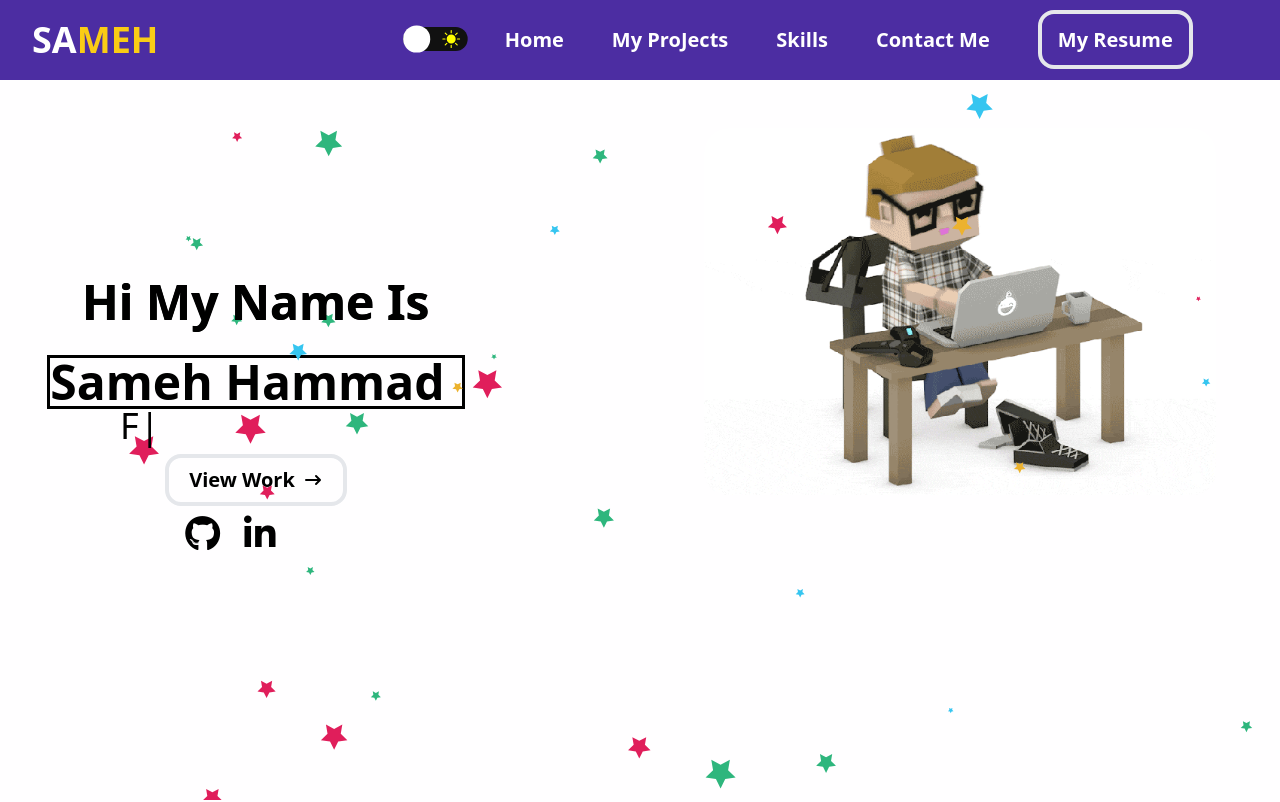
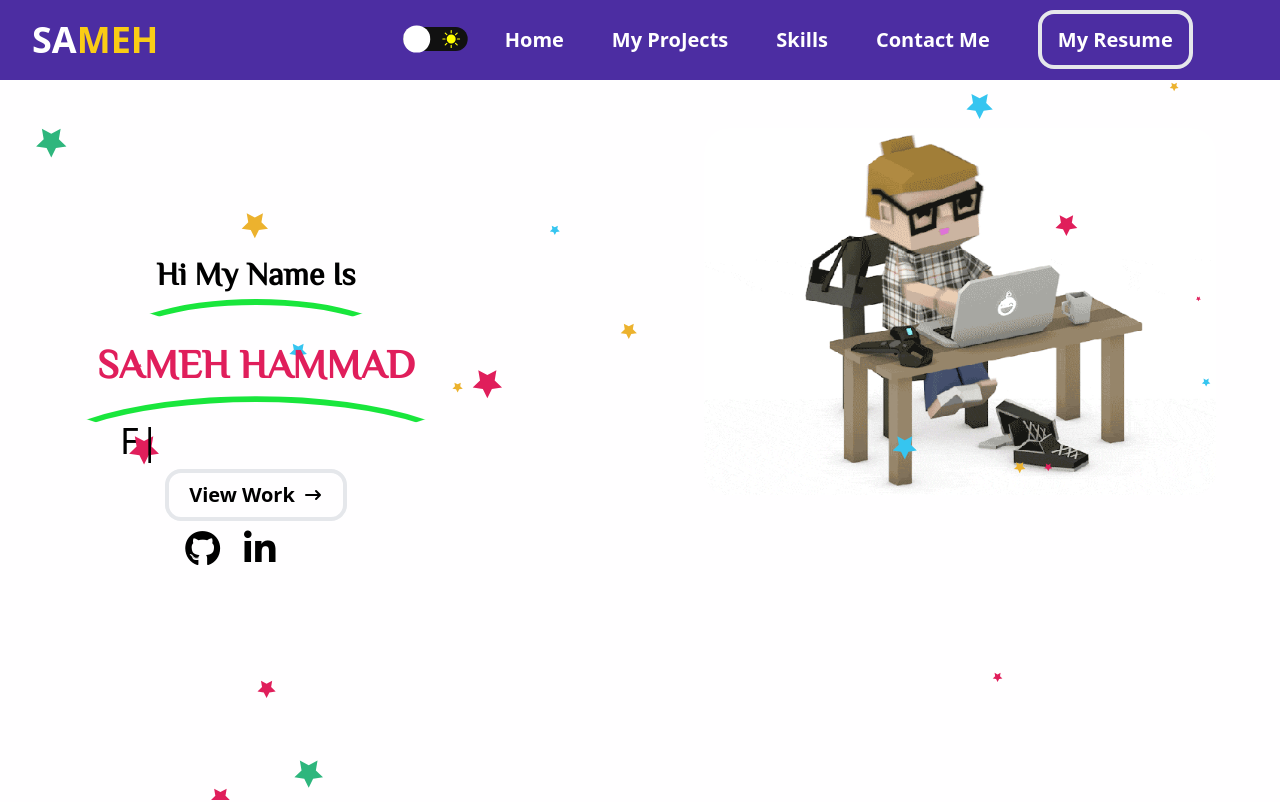
Before and after one commit to SamehHammad/portfolio, a React (Create React App) app: page / in a window 1280 px wide. Shown: the top 802 px of the page. Built offline with nearby package versions, Linux system fonts and the light colour scheme.

Commit message:
ui editing

```diff
--- a/src/App.css
+++ b/src/App.css
@@ -1,8 +1,4 @@
 
-
-:root {
-  --color: #2d2e2e;
-}
 .m-dark{
   box-shadow: rgb(22, 22, 21) 0px 30px 60px -12px,
     rgb(43, 40, 36) 0px 18px 36px -18px;
--- a/src/App.js
+++ b/src/App.js
@@ -37,7 +37,7 @@ function App() {
   const options = {
     particles: {
       number: {
-        value: 30,
+        value: 20,
         density: {
           enable: true,
           area: 800,
--- a/src/components/home/intro.css
+++ b/src/components/home/intro.css
@@ -1,51 +1,35 @@
-@import url("https://fonts.googleapis.com/css2?family=Audiowide&display=swap");
-
-body,
-html {
-  display: grid;
-  font-family: "Audiowide", cursive;
+@import url("https://fonts.googleapis.com/css2?family=Cairo&family=El+Messiri&display=swap");
+h4 span {
+  font-size: clamp(2rem, 5vmin, 15rem);
+  font-family: "Cairo", sans-serif;
+  font-family: "El Messiri", sans-serif;
 }
-p {
-  margin: auto;
+h5 span {
+  font-size: clamp(1rem, 4vmin, 10rem);
+  font-family: "Cairo", sans-serif;
+  font-family: "El Messiri", sans-serif;
 }
-
-.large {
-  font-size: 3rem;
+h4 {
   margin: 2rem;
 }
 
-.small {
-  font-size: 3rem;
+.underlined {
+  /*   background: red; */
+  position: relative;
 }
 
-.rise {
-  text-shadow: -0.01em -0.01em 0.01em #000;
-  animation: rise 2s ease-in-out 0.5s forwards;
-}
-
-@keyframes rise {
-  to {
-    text-shadow: 0em 0.01em #ff5, 0em 0.02em #ff5, 0em 0.02em 0.03em #ff5,
-      -0.01em 0.01em #333, -0.02em 0.02em #333, -0.03em 0.03em #333,
-      -0.04em 0.04em #333, -0.01em -0.01em 0.03em #000,
-      -0.02em -0.02em 0.03em #000, -0.03em -0.03em 0.03em #000;
-    transform: translateY(-0.025em) translateX(0.04em);
-  }
-}
-
-.outline {
-  background-clip: text;
-  color: #ffdd40;
-  animation: outline 1s ease-in-out 1.5s forwards;
-}
-
-@keyframes outline {
-  from {
-    text-shadow: 0em -7em 10em #fff;
-  }
-  to {
-    text-shadow: 0 0.02em #fff, 0.02em 0 #fff, -0.02em 0 #fff, 0 -0.02em #fff;
-  }
+.underline-clip:after {
+  content: "";
+  position: absolute;
+  top: 95%;
+  width: 150%;
+  aspect-ratio: 3 / 1;
+  left: 50%;
+  transform: translate(-50%, 0);
+  border-radius: 50%;
+  border: 6px solid hsl(130 80% 50%);
+  /* Use a clip-path to hide and show the bits you want */
+  clip-path: polygon(0 0, 50% 50%, 100% 0);
 }
 
 .intro-text {
--- a/src/components/home/intro.jsx
+++ b/src/components/home/intro.jsx
@@ -14,19 +14,23 @@ const Intro = () => {
     jobTitle: "Front End Web Developer",
   };
   return (
-    <div name="home" className="flex w-full intro-all" >
+    <div name="home" className="flex w-full intro-all">
       <div className=" flex-1 intro-text">
         <div
           className="intro
         flex flex-col justify-center h-screen capitalize max-w[1000px] mx-auto px-8 lg:justify-center lg:items-center"
         >
+          <h5
+            data-aos="fade-right"
+            className=" font-bold text-4xl sm:text-6xl name "
+          >
+            <span class="underlined underline-clip">Hi My Name Is</span>
+          </h5>
           <h4
             data-aos="fade-right"
             className=" font-bold text-4xl sm:text-6xl name "
           >
-
-<p className="large rise">Hi My Name Is</p>
-<p className="small outline" style={{color:mode ? "yellow" : "black"}}>{intro.name}</p>
+            <span class="underlined underline-clip" style={{color:mode?"#FACC15":"#E01E5B"}}>SAMEH HAMMAD</span>
           </h4>
 
           <h3 className=" text-4xl sm:text-4xl w-[17rem]">
@@ -59,7 +63,7 @@ const Intro = () => {
           </div>
         </div>
       </div>
-      <div className=" flex-1 intro-img" >
+      <div className=" flex-1 intro-img">
         <div className="md:block w-100 mt-32 mr-16 ">
           <img
             data-aos="fade-left"
--- a/src/components/splash/Splash.jsx
+++ b/src/components/splash/Splash.jsx
@@ -1,4 +1,4 @@
-import React from "react";
+import React, { useEffect, useState } from "react";
 import samehImg from "../assets/sameh.jpg";
 import "./splash.css";
 
```
